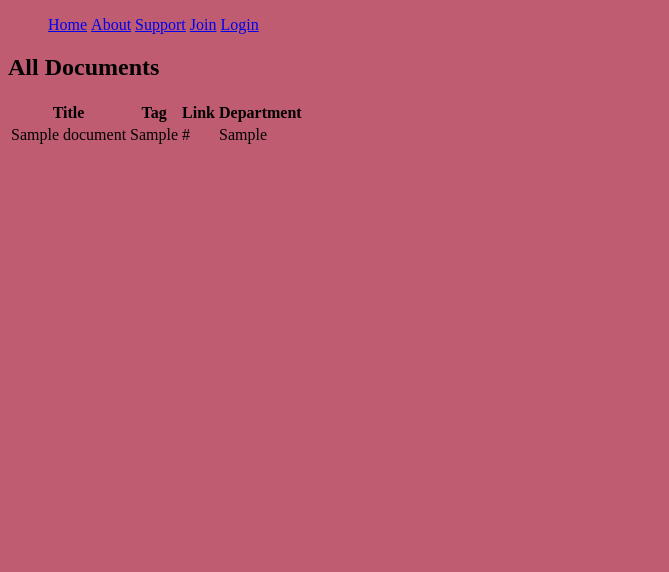
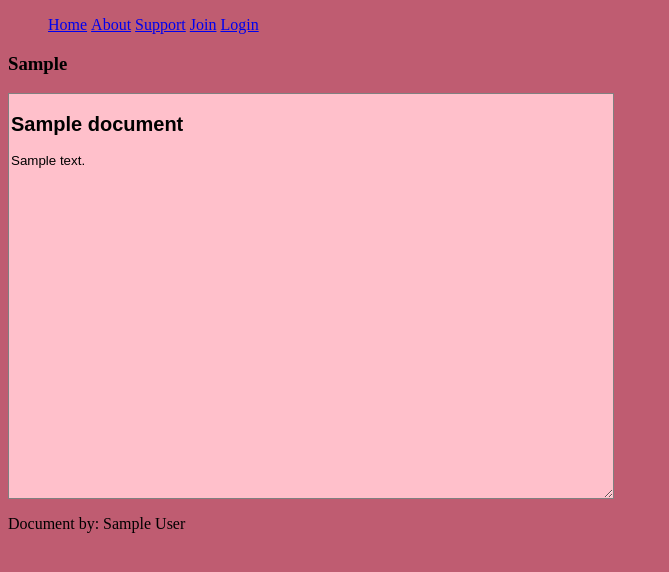
Before and after one commit to cesswairimu/documentvault, a Rails app: page /documents/1 in a window 1280 px wide. Shown: the top 572 px of the page, without its empty margins (0-669 px from the left). Run offline with Rails 7, Linux system fonts and the light colour scheme; tables that the repository leaves empty hold one stand-in row (values such as "Sample post"); style sheets or scripts are compiled from the project's sources; some libraries are stand-ins or nearby versions.

Commit message:
add content to be shown in the show page

```diff
--- a/app/views/documents/show.html.erb
+++ b/app/views/documents/show.html.erb
@@ -1,15 +1,7 @@
-<table>
-    <h2> All Documents</h2>
-    <tr>
-        <th>Title</th>
-        <th>Tag</th>
-        <th>Link</th>
-        <th>Department</th>
-    </tr>
-    <tr>
-        <td><%= @document.title %></td>
-        <td><%= @document.tag %></td>
-        <td><%= @document.link %></td>
-        <td><%= @document.department %></td>
-    </tr>
-</table>
+<h3><%= @document.department %></h3>
+<div id="text-area">
+    <h2> <%= @document.title %>
+    </h2>
+<%= @document.content  %>
+</div>
+<p>Document by: <%= @document.user.name %></p>
```
